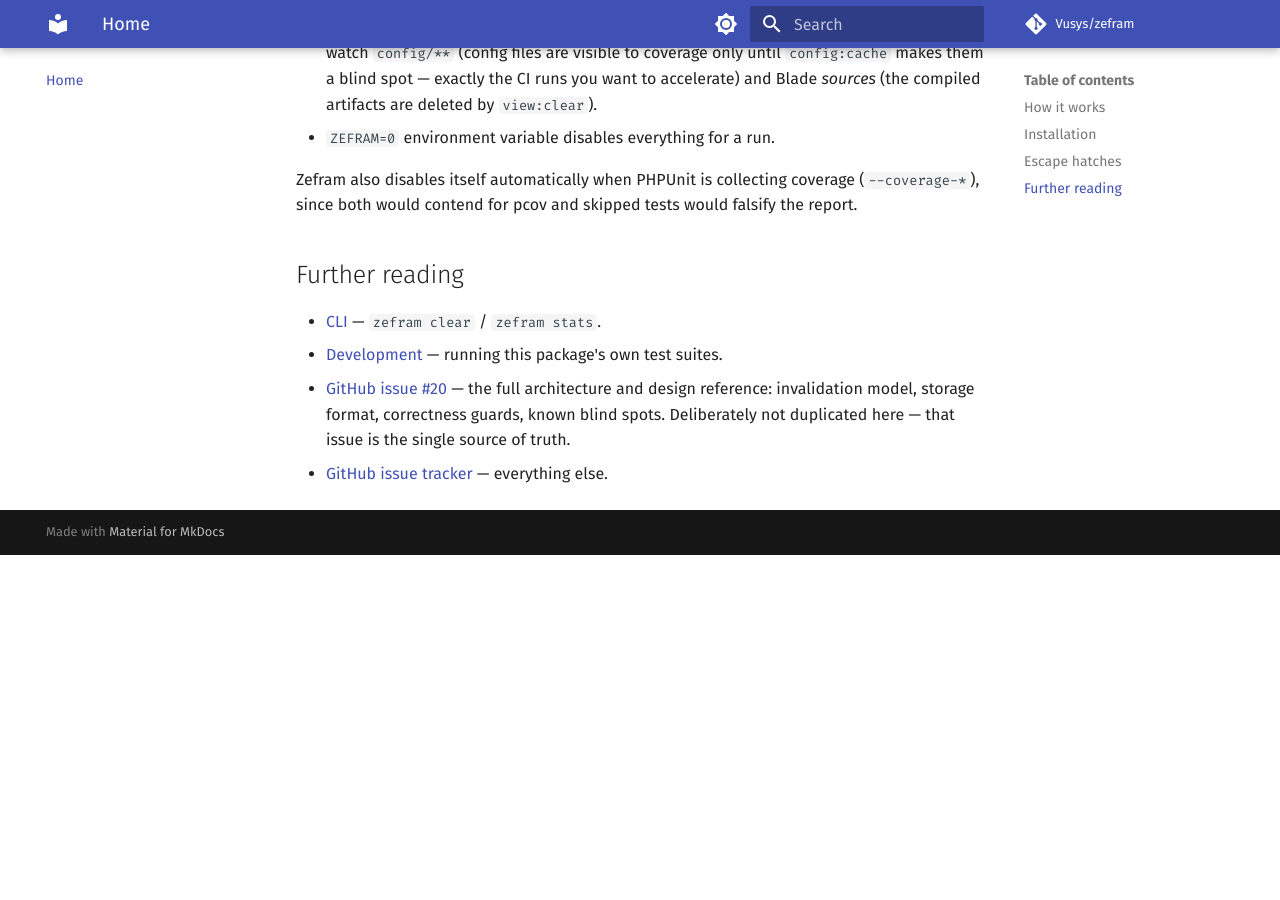
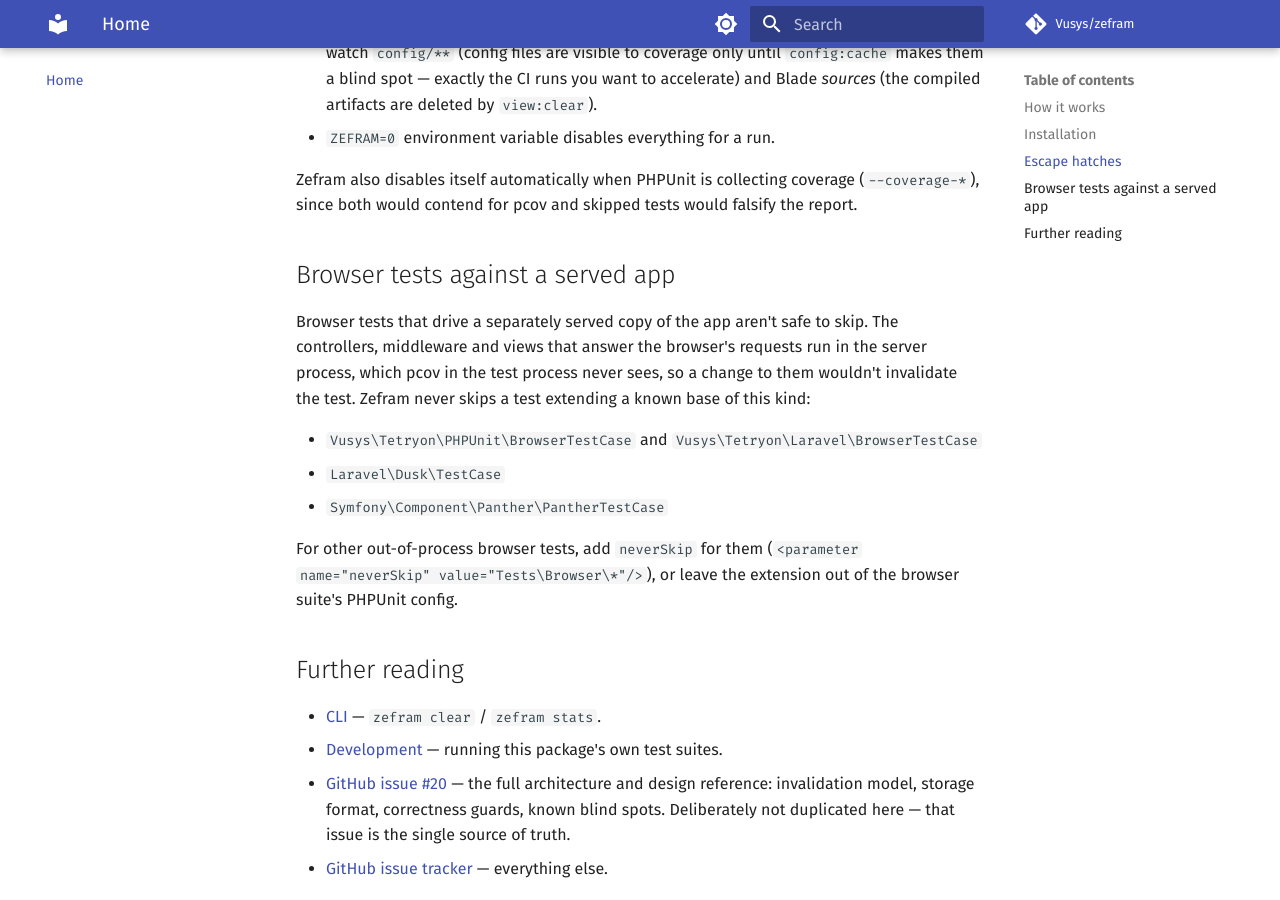
Before and after one commit to Vusys/zefram, an MkDocs documentation site: the page built from docs/index.md, in a window 1280 px wide and 900 px high, scrolled down 2343 px. Built offline with MkDocs 1.6.1 and Material for MkDocs 9.7.7, drawn with Linux system fonts in a browser that asks for light colours; comment, search, counter and statistics services are not loaded; before the commit the page ends 2898 px from its top, so only the background shows below that.

Commit message:
feat: never skip browser tests that drive a separately served app (#80) (#82)
Tetryon, Dusk and Panther tests send requests to a served copy of the
app. The code that answers them runs in another process, which pcov in
the test process can't see, so a change to a controller or view left the
test skipped. Tests extending a known base of this kind now count as
NeverSkip, and the docs say what to do for other such suites.

The e2e harness now maps JUnit's 'with data set' names onto the
engine's method#name ids; the new data-provider test was the first in
the dogfooded suite.

```diff
--- a/docs/index.md
+++ b/docs/index.md
@@ -109,6 +109,21 @@ Zefram also disables itself automatically when PHPUnit is collecting coverage
 (`--coverage-*`), since both would contend for pcov and skipped tests would falsify the
 report.
 
+## Browser tests against a served app
+
+Browser tests that drive a separately served copy of the app aren't safe to skip. The
+controllers, middleware and views that answer the browser's requests run in the server
+process, which pcov in the test process never sees, so a change to them wouldn't invalidate
+the test. Zefram never skips a test extending a known base of this kind:
+
+- `Vusys\Tetryon\PHPUnit\BrowserTestCase` and `Vusys\Tetryon\Laravel\BrowserTestCase`
+- `Laravel\Dusk\TestCase`
+- `Symfony\Component\Panther\PantherTestCase`
+
+For other out-of-process browser tests, add `neverSkip` for them
+(`<parameter name="neverSkip" value="Tests\Browser\*"/>`), or leave the extension out of the
+browser suite's PHPUnit config.
+
 ## Further reading
 
 - [CLI](cli.md) — `zefram clear` / `zefram stats`.
```
Also changed, not shown: CHANGELOG.md (+3 -0 lines), README.md (+15 -0 lines), 3 other files.
